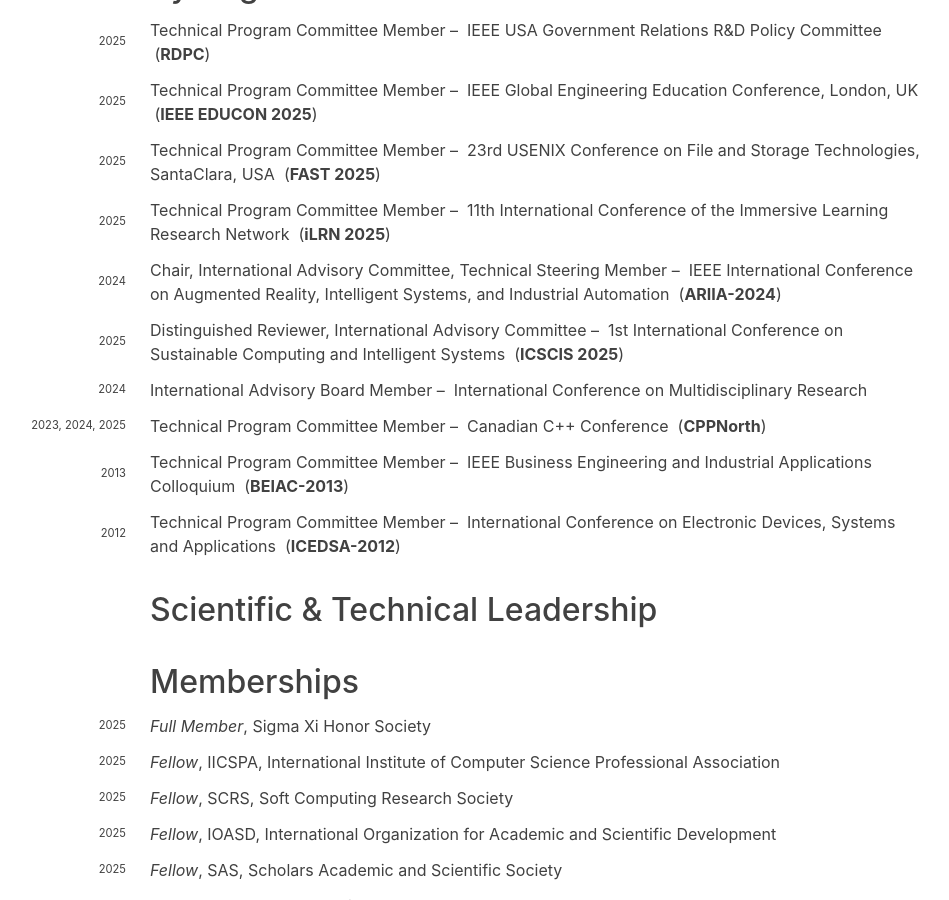
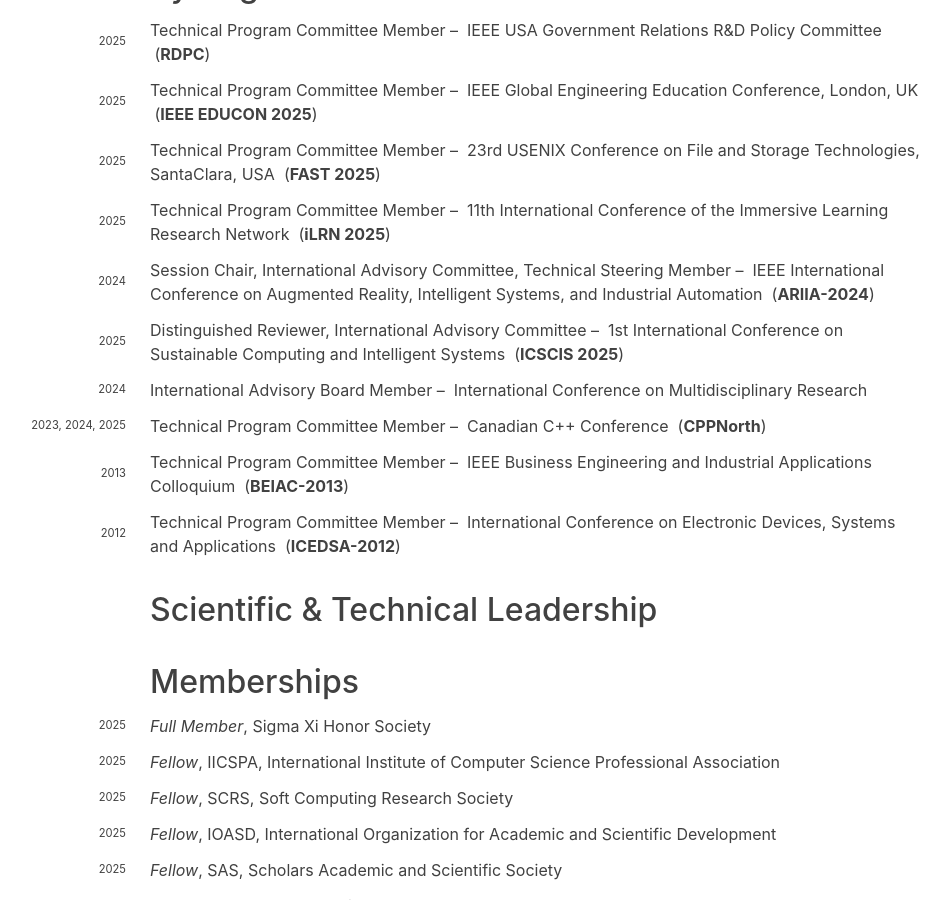
Before and after one commit to hariharanragothaman/hariharanragothaman.github.io, a Jekyll site: the page built from cv.md, in a window 1280 px wide and 900 px high, scrolled down 6793 px. Shown: the whole window, without its empty margins (182-1131 px from the left). Built offline with Jekyll 4.4.1, drawn with Linux system fonts in a browser that asks for light colours; nearby versions of some CDN libraries; some web fonts are replaced.

Commit message:
Polishes and Updates

```diff
--- a/_data/pc.yaml
+++ b/_data/pc.yaml
@@ -29,7 +29,7 @@
 
 - venue: IEEE International Conference on Augmented Reality, Intelligent Systems, and Industrial Automation
   venue-shorthand: ARIIA-2024
-  position: Chair, International Advisory Committee, Technical Steering Member
+  position: Session Chair, International Advisory Committee, Technical Steering Member
   years:
     - year: 2024
       url: https://conference.manipal.edu/ARIIA2024/SessionChair
```
